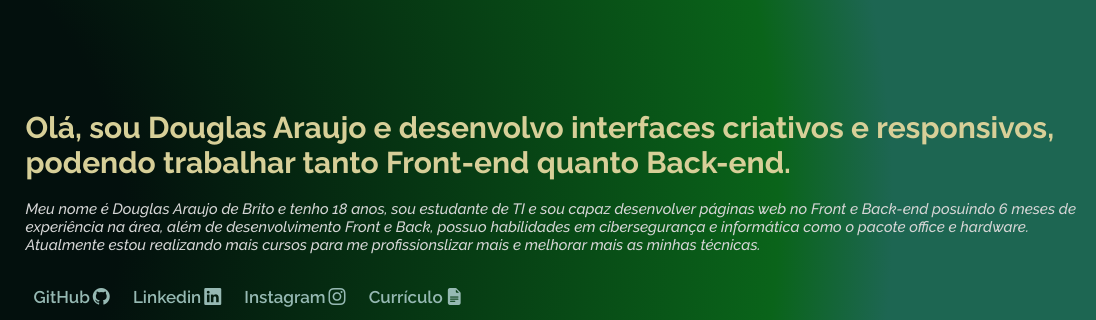
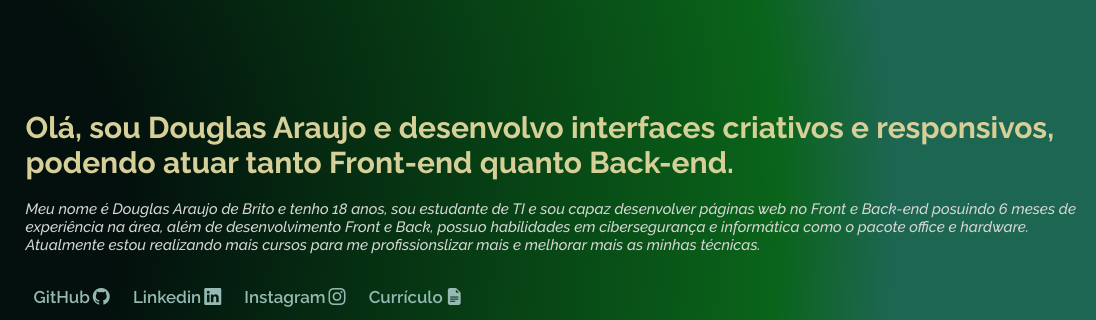
Before and after one commit to dgarauj04/myportifolio, a plain HTML site: page index.html in a window 1280 px wide. Shown: the part 233-553 px from the top of the page, 0-1096 px from the left. Drawn offline with nearby package versions, Linux system fonts and the light colour scheme; grey boxes are pictures that could not be loaded.

Commit message:
Update index.html

```diff
--- a/index.html
+++ b/index.html
@@ -54,7 +54,7 @@
   <section class="apresentacao" id="inicio">
     <article class="apresentacao_textos_links">
     <div class="apresentacao-texto">
-      <h1>Olá, sou Douglas Araujo e desenvolvo interfaces criativos e responsivos, podendo trabalhar tanto Front-end quanto Back-end.</h1>
+      <h1>Olá, sou Douglas Araujo e desenvolvo interfaces criativos e responsivos, podendo atuar tanto Front-end quanto Back-end.</h1>
       <p><em>Meu nome é Douglas Araujo de Brito e tenho 18 anos, sou estudante de TI e sou capaz desenvolver páginas web no Front e Back-end posuindo 6 meses de experiência na área, além de desenvolvimento Front e Back, possuo habilidades em cibersegurança e informática como o pacote office e hardware. Atualmente estou realizando mais cursos para me profissionslizar mais e melhorar mais as minhas técnicas.</em></p>
     </div>
 
```
